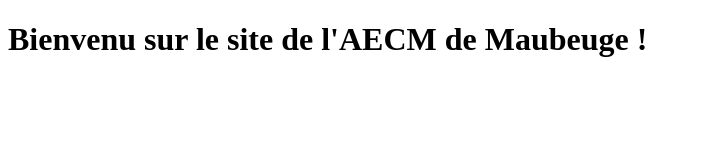
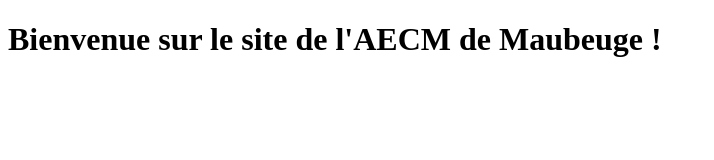
Before and after one commit to AECM-Maubeuge/AECM-Maubeuge.github.io, a plain HTML site: page index.html in a window 1280 px wide. Shown: the whole page, without its empty margins (0-714 px from the left). Drawn offline with Linux system fonts and the light colour scheme.

Commit message:
Update index.html

```diff
--- a/index.html
+++ b/index.html
@@ -8,7 +8,7 @@
 </head>
 <body>
     <h1>
-        Bienvenu sur le site de l'AECM de Maubeuge !
+        Bienvenue sur le site de l'AECM de Maubeuge !
     </h1>
 </body>
 </html>
```
